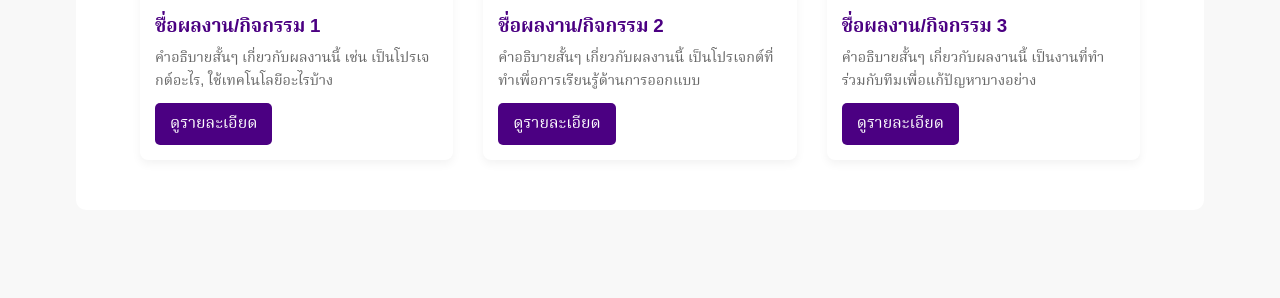
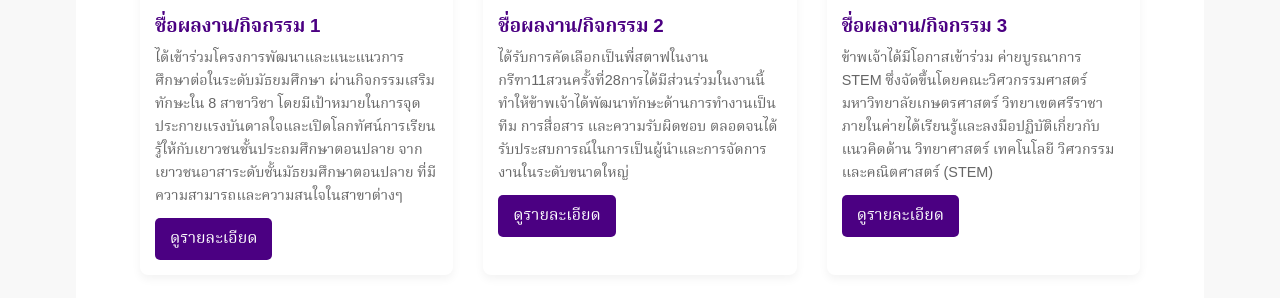
Before and after one commit to Ariya602/Ariya602-34, a plain HTML site: page portfolio.html in a window 1280 px wide. Shown: the part 260-558 px from the top of the page. Drawn offline with Linux system fonts and the light colour scheme; a script that the page names is missing.

Commit message:
Update portfolio.html

```diff
--- a/portfolio.html
+++ b/portfolio.html
@@ -42,19 +42,25 @@
                 <div class="portfolio-item">
                     <img src="img/hero-illustration.avif" alt="ภาพตัวอย่างผลงาน 1">
                     <h3>ชื่อผลงาน/กิจกรรม 1</h3>
-                    <p>คำอธิบายสั้นๆ เกี่ยวกับผลงานนี้ เช่น เป็นโปรเจกต์อะไร, ใช้เทคโนโลยีอะไรบ้าง</p>
+                    <p> ได้เข้าร่วมโครงการพัฒนาและแนะแนวการศึกษาต่อในระดับมัธยมศึกษา ผ่านกิจกรรมเสริมทักษะใน 8 สาขาวิชา
+              โดยมีเป้าหมายในการจุดประกายแรงบันดาลใจและเปิดโลกทัศน์การเรียนรู้ให้กับเยาวชนชั้นประถมศึกษาตอนปลาย
+              จากเยาวชนอาสาระดับชั้นมัธยมศึกษาตอนปลาย ที่มีความสามารถและความสนใจในสาขาต่างๆ</p>
                     <a href="#" class="btn-link">ดูรายละเอียด</a>
                 </div>
                 <div class="portfolio-item">
                     <img src="img/robot.jpeg" alt="ภาพตัวอย่างผลงาน 2">
                     <h3>ชื่อผลงาน/กิจกรรม 2</h3>
-                    <p>คำอธิบายสั้นๆ เกี่ยวกับผลงานนี้ เป็นโปรเจกต์ที่ทำเพื่อการเรียนรู้ด้านการออกแบบ</p>
+                    <p>ได้รับการคัดเลือกเป็นพี่สตาฟในงานกรีฑา11สวนครั้งที่28การได้มีส่วนร่วมในงานนี้
+              ทำให้ข้าพเจ้าได้พัฒนาทักษะด้านการทำงานเป็นทีม การสื่อสาร และความรับผิดชอบ
+              ตลอดจนได้รับประสบการณ์ในการเป็นผู้นำและการจัดการงานในระดับขนาดใหญ่</p>
                     <a href="#" class="btn-link">ดูรายละเอียด</a>
                 </div>
                 <div class="portfolio-item">
                     <img src="img/iot.jpeg" alt="ภาพตัวอย่างผลงาน 3">
                     <h3>ชื่อผลงาน/กิจกรรม 3</h3>
-                    <p>คำอธิบายสั้นๆ เกี่ยวกับผลงานนี้ เป็นงานที่ทำร่วมกับทีมเพื่อแก้ปัญหาบางอย่าง</p>
+                    <p>  ข้าพเจ้าได้มีโอกาสเข้าร่วม ค่ายบูรณาการ STEM ซึ่งจัดขึ้นโดยคณะวิศวกรรมศาสตร์ มหาวิทยาลัยเกษตรศาสตร์
+            วิทยาเขตศรีราชา ภายในค่ายได้เรียนรู้และลงมือปฏิบัติเกี่ยวกับแนวคิดด้าน วิทยาศาสตร์ เทคโนโลยี วิศวกรรม
+            และคณิตศาสตร์ (STEM)</p>
                     <a href="#" class="btn-link">ดูรายละเอียด</a>
                 </div>
             </div>
```
